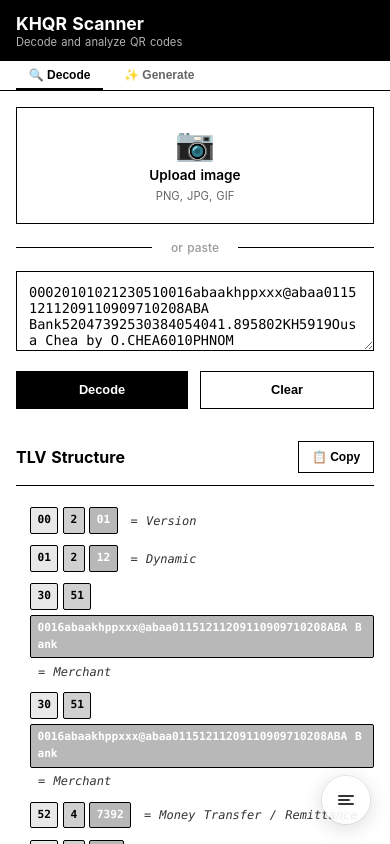
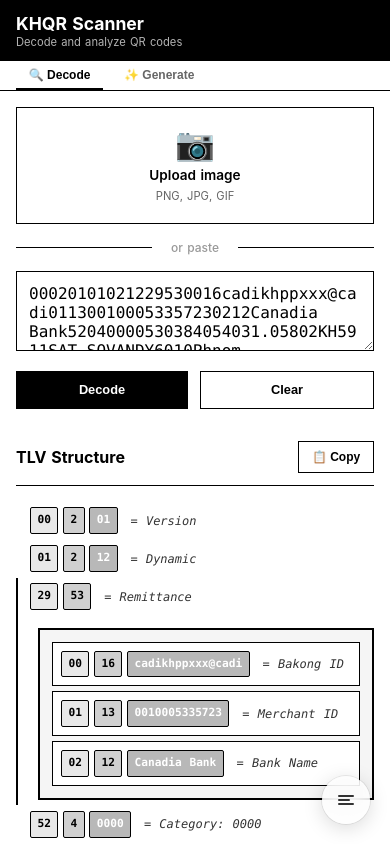
Before and after one commit to ousachea/App, a Nuxt app: page / in a window 390 px wide. Shown: the top 844 px of the page. Built offline with nearby package versions, Linux system fonts and the light colour scheme.

Commit message:
update for mobile

```diff
--- a/pages/index.vue
+++ b/pages/index.vue
@@ -296,11 +296,11 @@ export default {
         tag29Nested: {},
       },
       parsedTLV: {},
-      manualQRInput: '00020101021230510016abaakhppxxx@abaa01151211209110909710208ABA Bank52047392530384054041.895802KH5919Ousa Chea by O.CHEA6010PHNOM PENH626368590010PAYWAY@ABA01061894950208031956110619408730268109455322Q993400131764302681094011317643029810946304D962',
+      manualQRInput: '00020101021229530016cadikhppxxx@cadi011300100053357230212Canadia Bank52040000530384054031.05802KH5911SAT SOVANDY6010Phnom Penh993400131765174265143011317652606651436304BCF6',
       copyText: 'Copy',
       activeTab: 'decode',
       generatedQRImage: null,
-      qrDataToGenerate: '',
+      qrDataToGenerate: '00020101021229530016cadikhppxxx@cadi011300100053357230212Canadia Bank52040000530384054031.05802KH5911SAT SOVANDY6010Phnom Penh993400131765174265143011317652606651436304BCF6',
       currencyCodeMap: {
         '840': 'US Dollar (USD)',
         '116': 'Cambodian Riel (KHR)',
@@ -350,6 +350,12 @@ export default {
     if (this.manualQRInput.trim()) {
       this.$nextTick(() => {
         this.decodeManualQR();
+      });
+    }
+    // Auto-generate QR code
+    if (this.qrDataToGenerate.trim()) {
+      this.$nextTick(() => {
+        this.generateQRCode();
       });
     }
   },
@@ -733,7 +739,7 @@ export default {
   border: 1px solid #000000;
   border-radius: 0px;
   font-family: 'Monaco', 'Courier New', monospace;
-  font-size: 0.85rem;
+  font-size: 16px;
   resize: vertical;
   transition: all 0.3s ease;
   color: #000000;
```
